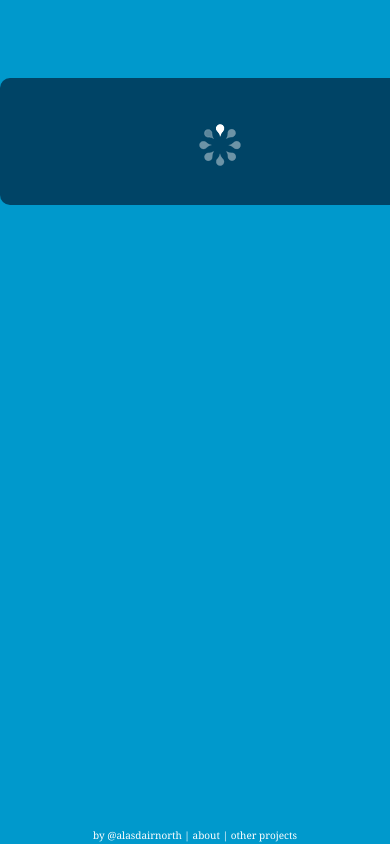
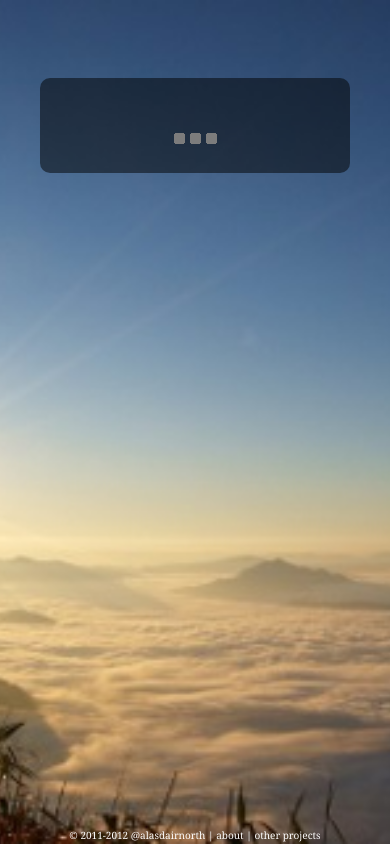
Before and after one commit to alnorth/when-is-dawn, a PHP site: page / in a window 390 px wide; the page is wider, and only the part inside the window is pictured. Run offline with PHP 8.4, Linux system fonts and the light colour scheme; some libraries are stand-ins or nearby versions.

Commit message:
Photo background and responsive layout.

```diff
--- a/index.php
+++ b/index.php
@@ -4,6 +4,7 @@
 	<head>
 		<title>When is Dawn?</title>
 		<meta name="description" content="whenisdawn.com tells you when dawn is wherever you are." />
+		<meta name="viewport" content="width=device-width">
 		<link rel="stylesheet" href="style.css" type="text/css" />
 		<?php include('hidden/ga.php'); ?>
 		<script src="https://ajax.googleapis.com/ajax/libs/jquery/1.6.1/jquery.min.js"></script>
@@ -36,7 +37,7 @@
 			<div class="push"></div>
 		</div>
 		<div id="footer">
-			by <a href="http://www.twitter.com/alasdairnorth">@alasdairnorth</a> | <a href="about.php">about</a> | <a href="http://software.alnorth.com/">other projects</a>
+			&copy; 2011-2012 <a href="http://www.twitter.com/alasdairnorth">@alasdairnorth</a> | <a href="about.php">about</a> | <a href="http://software.alnorth.com/">other projects</a>
 		</div>
 	</body>
 </html>
--- a/style.css
+++ b/style.css
@@ -4,6 +4,14 @@
 
 html, body {
 	height: 100%;
+}
+
+html {
+	background: url(bg-large.jpg) no-repeat center center fixed;
+	-webkit-background-size: cover;
+	-moz-background-size: cover;
+	-o-background-size: cover;
+	background-size: cover;
 }
 
 .wrapper {
@@ -18,7 +26,6 @@ html, body {
 }
 
 body {
-	background-color: #0099CC;
 	font-family: georgia;
 }
 div#dawn, div#about {
@@ -27,7 +34,8 @@ div#dawn, div#about {
 }
 
 div#dawn div, div#about div {
-	background-color: #004466;
+	background: rgb(0, 0, 0);
+	background: rgba(0, 0, 0, 0.5);
 	width: 400px;
 	margin-left: auto;
 	margin-right: auto;
@@ -64,3 +72,26 @@ div#footer a {
 div#footer a:hover {
 	text-decoration: underline;
 }
+
+@media only screen and (max-width : 768px) {
+	html {
+		background-image: url(bg-medium.jpg);
+	}
+}
+
+@media only screen and (max-width : 480px) {
+	html {
+		background-image: url(bg-small.jpg);
+	}
+
+	div#dawn div, div#about div {
+		width: 280px;
+		padding: 15px;
+	}
+
+	div#dawn {
+		text-align: center;
+		font-weight: bold;
+		font-size: 300%;
+	}
+}
```
Also changed, not shown: ajax-loader.gif, bg-large.jpg (added), bg-medium.jpg (added), bg-small.jpg (added).
